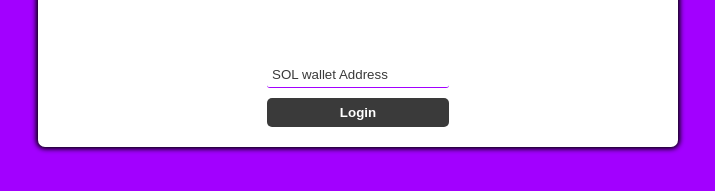
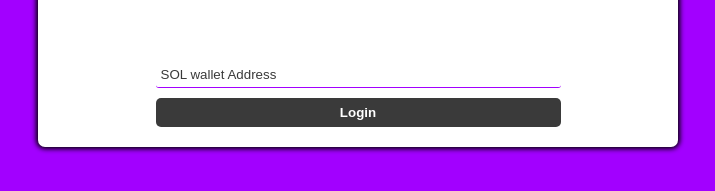
Before and after one commit to JordanDavis15/umuBingoWebsite, a website: page login.html in a window 1280 px wide. Shown: the part 533-724 px from the top of the page, without its empty margins (282-997 px from the left). Drawn offline with Linux system fonts and the light colour scheme.

Commit message:
increase login field size

```diff
--- a/public/login.css
+++ b/public/login.css
@@ -61,6 +61,7 @@ html {
 
   .login-form-field {
     border: none;
+    width: 30em;
     border-bottom: 1px solid #a200ff;
     margin-bottom: 10px;
     border-radius: 3px;
```
